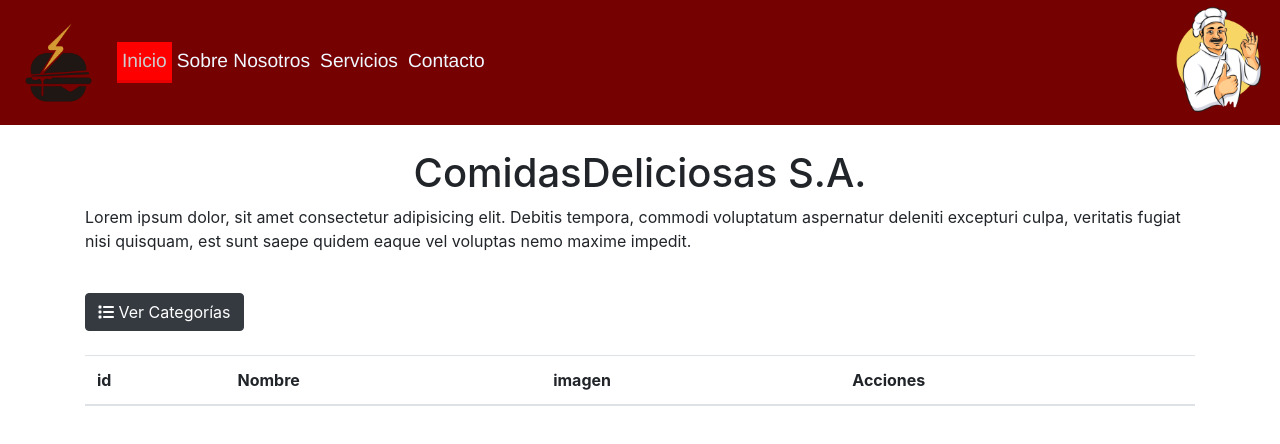
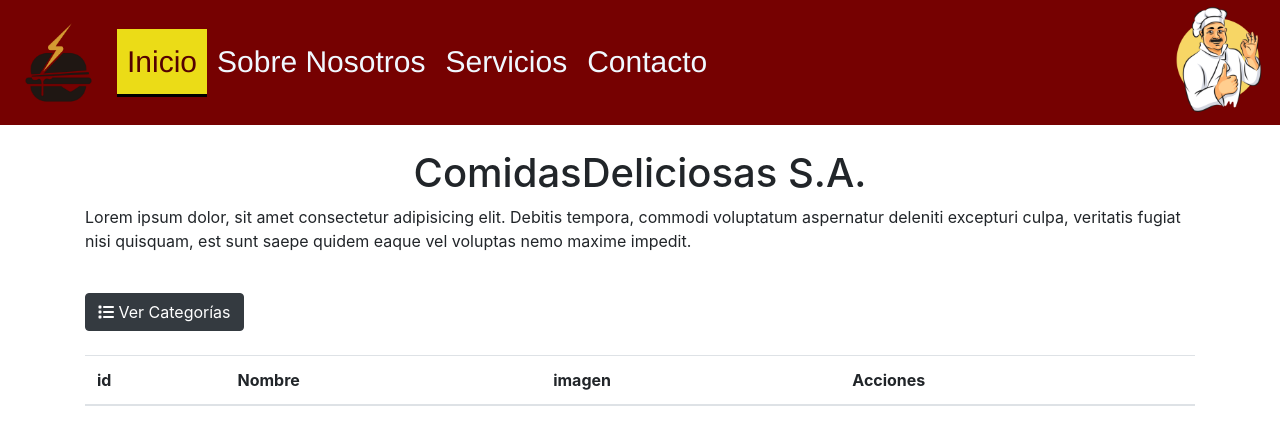
Before and after one commit to JuanDanielGacitua/Prueba_2, a plain HTML site: page index.html in a window 1280 px wide. In both pictures the pointer is over the link 144 px from the left and 62 px from the top of the page. Drawn offline with nearby package versions, Linux system fonts and the light colour scheme; some packages are replaced by stand-ins of ours; a script that the page names is missing.

Commit message:
cambios en el menu

```diff
--- a/prueba.css
+++ b/prueba.css
@@ -8,14 +8,14 @@
 #navtext {
   color: aliceblue;
   font-family: "Franklin Gothic Medium", "Arial Narrow", Arial, sans-serif;
-  font-size: larger;
-  padding: 5px;
+  font-size: 30px;
+  padding: 10px;
 }
 
 #navtext:hover {
-  border-bottom: 3px solid rgb(233, 0, 0);
-  background-color: red;
-  color: rgb(205, 203, 203);
+  border-bottom: 3px solid rgb(0, 0, 0);
+  background-color: rgb(235, 220, 23);
+  color: rgb(85, 1, 1);
   cursor: pointer;
 }
 
```
